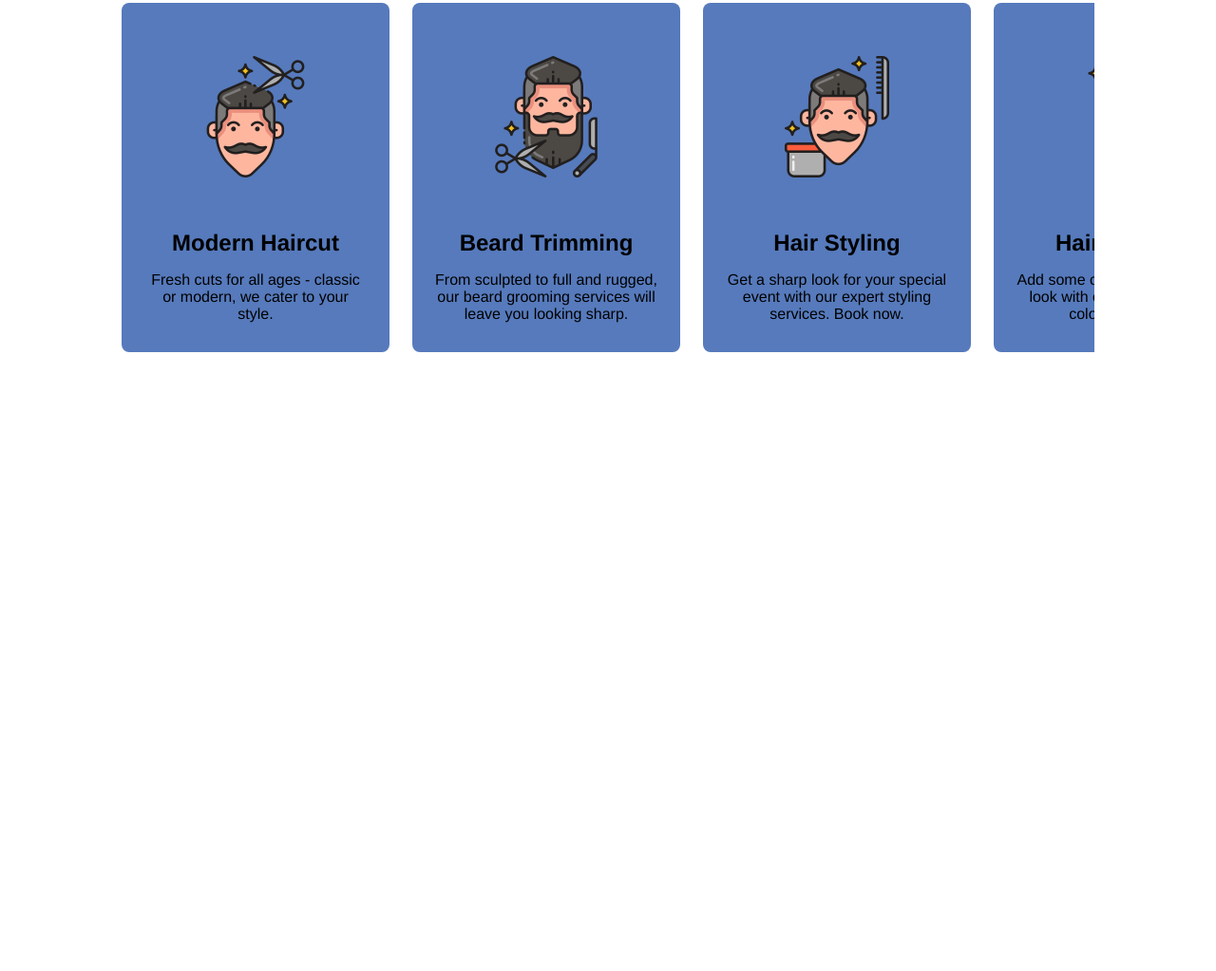
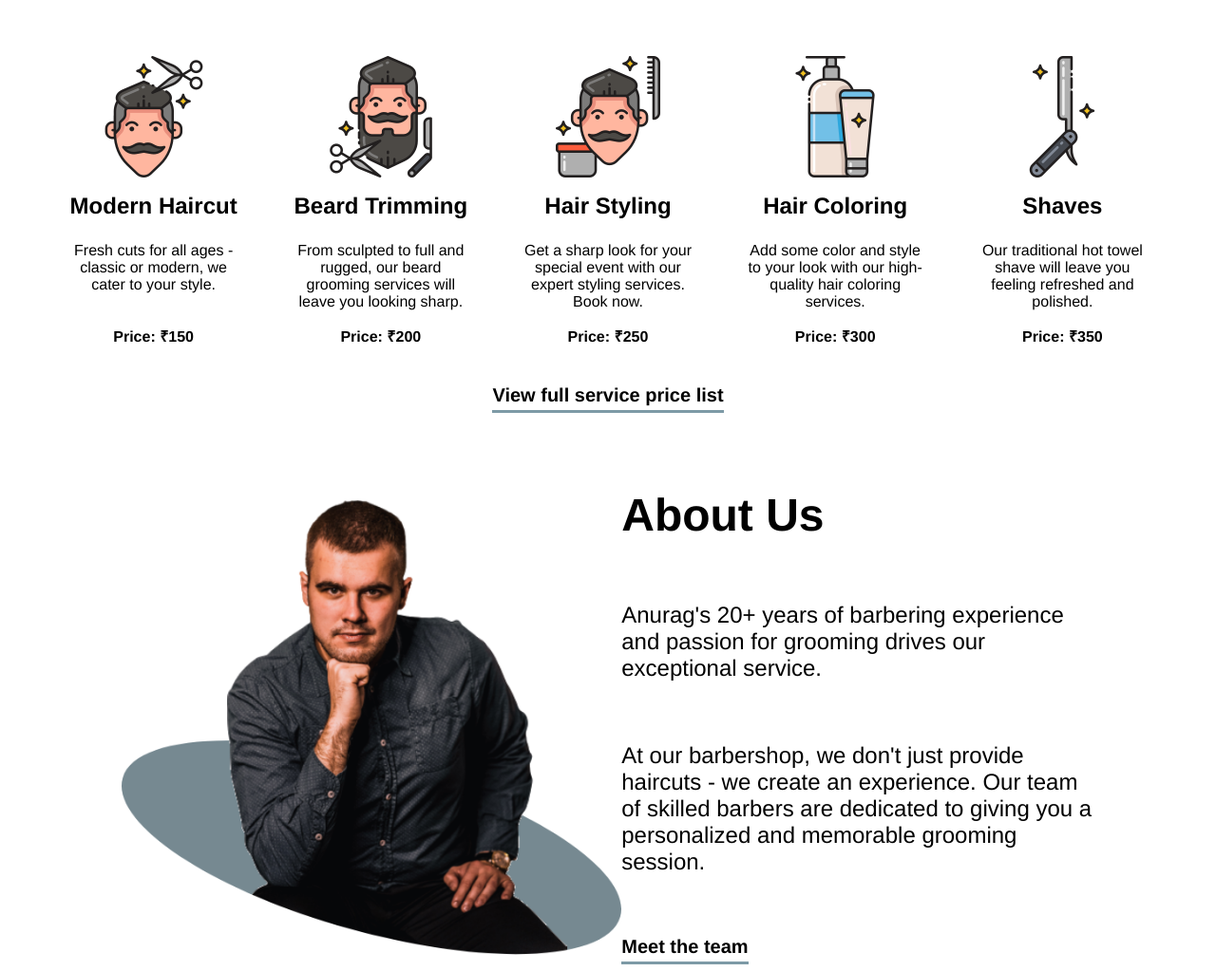
Before and after one commit to webdevgaur/barbershop, a website built with Vite: page index.html in a window 1280 px wide. Shown: the part 969-1992 px from the top of the page at 95% size. Before the commit the page ends 1340 px from the top, so only its background shows below. Built offline with nearby package versions, Linux system fonts and the light colour scheme.

Commit message:
Day-3 changes

```diff
--- a/index.html
+++ b/index.html
@@ -26,9 +26,11 @@
       </button>
     </header>
     <div class="page-section">
-      <section class="hero-textual">
-        <div><h1>We are looking to make you <span>handsome</span></h1></div>
-        <p>Transform your look and boost your confidence at our premier venture. Experience top-notch service and leave feeling sharp and refreshed. Book now.</p>
+      <section class="split-screen-h">
+        <div>
+          <h1 id="hero-heading">We are looking to make you <span>handsome</span></h1>
+        </div>
+        <p class="description">Transform your look and boost your confidence at our premier venture. Experience top-notch service and leave feeling sharp and refreshed. Book now.</p>
         <div class="text-hero-bottom">
           <button class="primary-button get-started">
             Get started
@@ -38,65 +40,99 @@
           </div>
         </div>
       </section>
-      <section class="hero-visual">
+      <section class="split-screen-h hero-visual">
         <img src="/scissors.png" alt="Scissors and comb logo" id="scissor-graphic">
         <img src="/barber-hero-graphic.png" alt="Picture of the barber holding his handy straight razor">
+        <!-- https://www.freepik.com/search?author=4522173&authorSlug=serhii_bobyk&format=author&query=barber -->
       </section>
     </div>
-    <main class="page-section services">
-      <h2>Our Services</h2>
-      <!-- https://www.flaticon.com/packs/hairdressing-45 -->
-      <!-- https://www.flaticon.com/packs/barbershop-30 -->
+    <main class="page-section secondary-section">
+      <h2 class="heading-secondary">Our Services</h2>
       <!-- https://www.flaticon.com/packs/beauty-salon-2 -->
-      <!-- https://www.flaticon.com/packs/hairdressing-52 -->
       <div class="carousel">
         <div class="show-service">
           <div class="service-image">
             <img src="/hair-cut.png" alt="">
           </div>
-          <div class="service-content">
           <h3 class="service-name">Modern Haircut</h3>
           <p class="service-description">Fresh cuts for all ages - classic or modern, we cater to your style.</p>
-          </div>
+          <p class="service-price">Price: ₹150</p>
         </div>
         <div class="show-service">
           <div class="service-image">
             <img src="/beard-shaping.png" alt="">
           </div>
-          <div class="service-content">
           <h3 class="service-name">Beard Trimming</h3>
           <p class="service-description">From sculpted to full and rugged, our beard grooming services will leave you looking sharp.</p>
-          </div>
+          <p class="service-price">Price: ₹200</p>
         </div>
         <div class="show-service">
           <div class="service-image">
             <img src="/hair-style.png" alt="">
           </div>
-          <div class="service-content">
           <h3 class="service-name">Hair Styling</h3>
           <p class="service-description">Get a sharp look for your special event with our expert styling services. Book now.</p>
-          </div>
+          <p class="service-price">Price: ₹250</p>
         </div>
         <div class="show-service">
           <div class="service-image">
             <img src="/hair-color.png" alt="">
           </div>
-          <div class="service-content">
           <h3 class="service-name">Hair Coloring</h3>
           <p class="service-description">Add some color and style to your look with our high-quality hair coloring services.</p>
-          </div>
+          <p class="service-price">Price: ₹300</p>
         </div>
         <div class="show-service">
           <div class="service-image">
             <img src="/straight-shave.png" alt="">
           </div>
-          <div class="service-content">
           <h3 class="service-name">Shaves</h3>
           <p class="service-description">Our traditional hot towel shave will leave you feeling refreshed and polished.</p>
+          <p class="service-price">Price: ₹350</p>
         </div>
       </div>
+      <p class="description modal-expander">View full service price list</p>
       <!-- Carousal -->
     </main>
+    <section class="page-section secondary-section">
+      <!-- <h2 class="heading-secondary">About Us</h2> -->
+      <div class="about-us">
+        <div class="split-screen-h about-graphic">
+          <!-- Photo by <a href="https://unsplash.com/@vechorko?utm_source=unsplash&utm_medium=referral&utm_content=creditCopyText">Dmitry Vechorko</a> on <a href="https://unsplash.com/photos/E9PFbdhZmus?utm_source=unsplash&utm_medium=referral&utm_content=creditCopyText">Unsplash</a> -->
+          <img id="about-image" src="/barber-about-graphic01.png" alt="Picture of the head barber beside barbershop description">
+        </div>
+        <div class="split-screen-h about-text">
+          <h2 class="heading-secondary">About Us</h2>
+          <p class="description">Anurag's 20+ years of barbering experience and passion for grooming drives our exceptional service.</p>
+          <!-- Change the color of the paragraph below in order to create distinction -->
+          <p class="description">At our barbershop, we don't just provide haircuts - we create an experience. Our team of skilled barbers are dedicated to giving you a personalized and memorable grooming session.</p>
+          <p class="modal-expander">Meet the team</p>
+        </div>
+      </div>
+    </section>
+    <section class="page-section secondary-section">
+      <h2 class="heading-secondary">Our Gallery</h3>
+      <div class="gallery-container">
+       <div class="gallery-element">
+          <img src="/gallery/display-01.jpg" alt="">
+        </div>
+       <div class="gallery-element">
+          <img src="" alt="">
+        </div>
+       <div class="gallery-element">
+          <img src="" alt="">
+        </div>
+       <div class="gallery-element">
+          <img src="" alt="">
+        </div>
+       <div class="gallery-element">
+          <img src="" alt="">
+        </div>
+       <div class="gallery-element">
+          <img src="" alt="">
+        </div>
+      </div>
+    </section>
     <!-- <a href="https://www.flaticon.com/free-icons/salon" title="salon icons">Salon icons created by Freepik - Flaticon</a> -->
     <script type="module" src="/main.js"></script>
   </body>
--- a/package.json
+++ b/package.json
@@ -9,6 +9,7 @@
     "preview": "vite preview"
   },
   "devDependencies": {
+    "prettier": "2.8.4",
     "vite": "^4.1.0"
   }
 }
--- a/style.css
+++ b/style.css
@@ -61,22 +61,22 @@ body {
   margin-top: 5rem;
 }
 
-.hero-textual, .hero-visual {
+.split-screen-h {
   flex: 1 1 0;
 }
 
-.hero-textual h1 {
+#hero-heading {
   font-size: 5rem;
   display: flex;
   flex-direction: column;
+  margin-bottom: 2rem;
 }
 
-.hero-textual h1 span {
+#hero-heading span {
   color: var(--primary-accent-color);
 }
 
-.hero-textual p {
-  margin-top: 2rem;
+.description {
   font-size: 1.5rem;
   font-weight: lighter;
 }
@@ -126,28 +126,50 @@ body {
   color: var(--primary-accent-color);
 }
 
-.services {
+.secondary-section {
   flex-direction: column;
   align-items: center;
-  font-size: 2rem;
+}
+
+.heading-secondary {
+  font-size: 3rem;
 }
 
 .carousel {
   display: flex;
   gap: 1.5rem;
-  max-width: 100%;
-  overflow-x: scroll;
+  max-width: 120%;
+  overflow-x: auto;
 }
 
 .show-service {
   display: grid;
-  grid-auto-rows: 1fr;
   margin-top: 3rem;
+  margin-bottom: 1.5rem;
   padding: 1rem 1rem 0 1rem;
-  background: #567abc;
-  border-radius: .5rem;
+  border-radius: .75rem;
+  grid-auto-columns: 1fr;
+  grid-template-rows: 4fr 1fr 2fr;
   flex: 1 1 0;
-  min-width: 17.625rem;
+  min-width: 13.45rem;
+  transition: all 0.25s ease;
+}
+
+.show-service:hover {
+  background: var(--primary-accent-color);
+}
+
+.modal-expander {
+  cursor: pointer;
+  border-bottom: 3px var(--primary-accent-color) solid;
+  padding-bottom: .25rem;
+  font-size: 1.25rem;
+  font-weight: bold;
+  transition: all 0.25s ease;
+}
+
+.modal-expander:hover {
+  transform: translateY(-.25rem);
 }
 
 .show-service > div {
@@ -169,18 +191,44 @@ body {
   margin-top: 2rem;
 }
 
-.service-content {
-  justify-self: flex-start;
-
-}
 
 .service-name {
   font-size: 1.5rem;
-  margin-top: 1rem;
+  place-self: center;
 }
 
 .service-description {
   font-size: 1rem;
   text-align: center;
-  margin-top: 1rem;
+  padding-top: 1rem;
 }
+
+.service-price {
+  font-size: 1rem;
+  text-align: center;
+  font-weight: bold;
+  padding: 1rem 0;
+}
+
+.about-us {
+  display: flex;
+  width: 100%;
+}
+
+.about-graphic {
+  display:flex;
+  justify-content: center;
+  align-items:center;
+}
+
+#about-image {
+  height: 30rem;
+}
+
+.about-text {
+  display: flex;
+  flex-direction: column;
+  justify-content: flex-start;
+  align-items: flex-start;
+  gap: 4rem;
+}
```
Also changed, not shown: public/gallery/Attributions.txt (added, +8 -0 lines), public/barber-about-graphic.png (added), public/barber-about-graphic01.png (added), public/gallery/display-01.jpg (added), public/gallery/display-02.jpg (added), public/gallery/display-03.jpg (added), public/gallery/display-04.jpg (added), public/gallery/display-05.jpg (added), public/gallery/display-06.jpg (added), 3 other files. Lines whose indentation alone changed are shown as unchanged.
